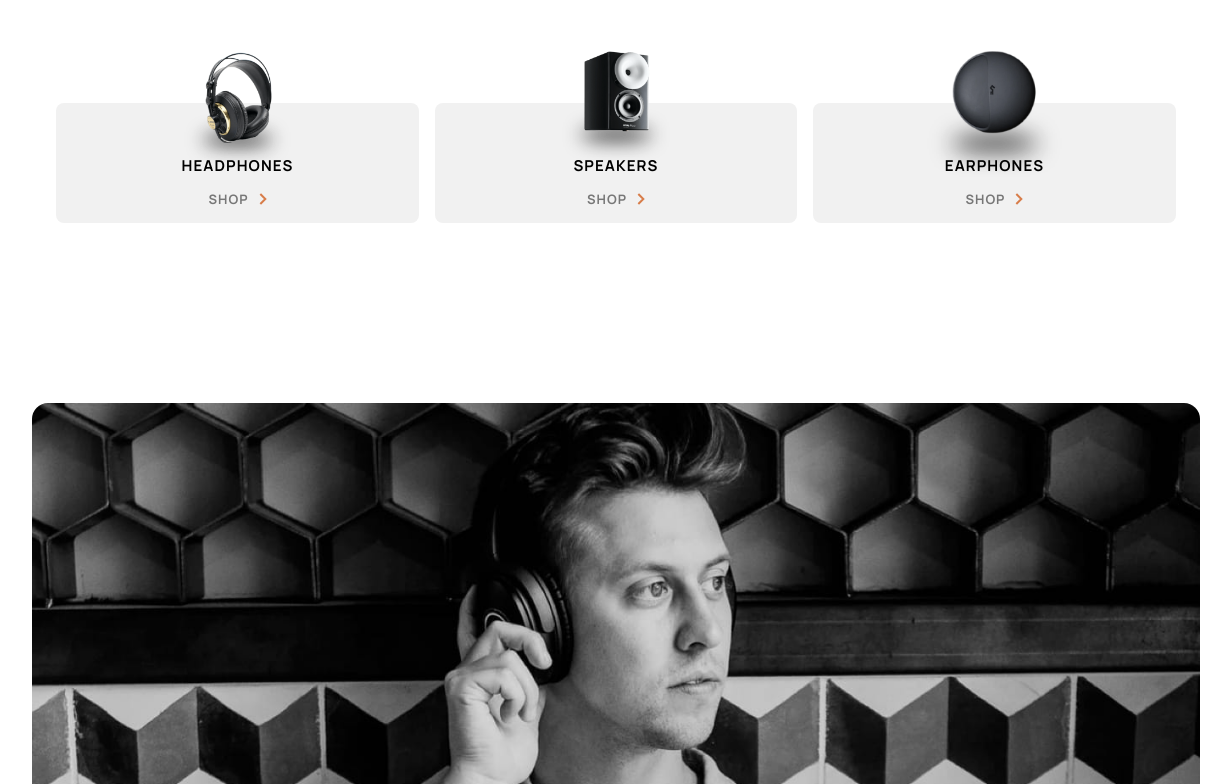
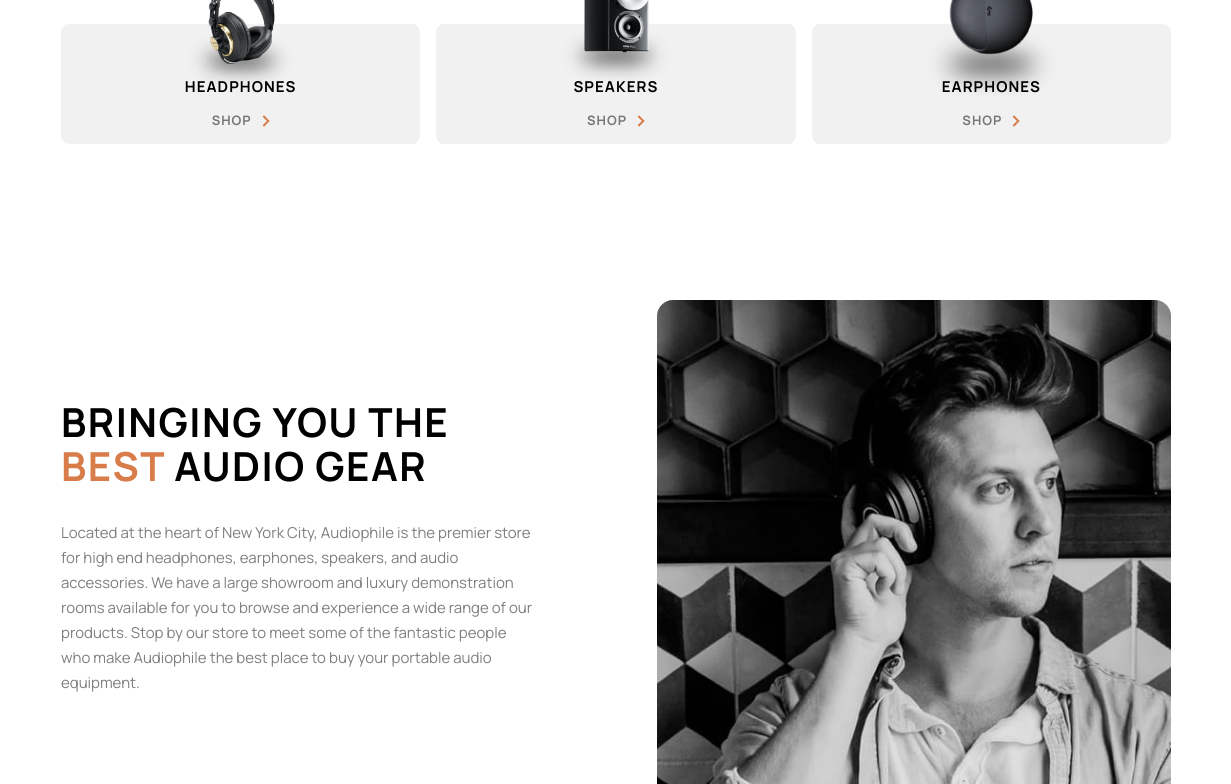
Before and after one commit to russfraze/audiophile-ecommerce-website, a React (Create React App) app: page /speakers in a window 1536 px wide. Shown: the part 3240-4024 px from the top of the page, without its empty margins (152-1383 px from the left). Built offline with nearby package versions, Linux system fonts and the light colour scheme.

Commit message:
Mark2 prod page desktop finish

```diff
--- a/src/components/BestAudio.js
+++ b/src/components/BestAudio.js
@@ -1,6 +1,7 @@
 import styles from './BestAudio.module.css'
 import bestGear from '../assets/shared/mobile/image-best-gear.jpg'
 import bestGearTab from '../assets/shared/tablet/image-best-gear.jpg'
+import bestGearDesk from '../assets/shared/desktop/image-best-gear.jpg'
 
 
 function BestAudio() {
@@ -9,6 +10,7 @@ function BestAudio() {
 
             <div className={styles.bestAudio__image}>
                 <picture>
+                    <source media="(min-width:1440px)" srcset={bestGearDesk} />
                     <source media="(min-width:768px)" srcset={bestGearTab} />
                     <img src={bestGear} />
                 </picture>
--- a/src/components/BestAudio.module.css
+++ b/src/components/BestAudio.module.css
@@ -35,5 +35,23 @@
 }
 
 @media (min-width: 1440px) {
+    .bestAudio {
+        display: flex;
+        flex-direction: row-reverse;
+        gap: 120px;
+    }
+
+    .bestAudio__image {
+
+    }
+
+    .bestAudio__text {
+        display: flex;
+        align-items: flex-start;
+        text-align: start;
+        width: 500px;
+        padding: 100px 0;
+
+    }
 
 }
--- a/src/components/Categories.js
+++ b/src/components/Categories.js
@@ -6,7 +6,7 @@ import ShopBtn from '../UI/ShopBtn'
 
 function Categories() {
     return (
-        <article>
+        <article className={styles.categories}>
                 <div className={styles.container}>
                     <div className={`${styles.headphones} ${'bG_grey'} ${'flex_group_column'}`}>
                         <img className={styles.headphonesImage} src={headphonesOne} />
--- a/src/components/Categories.module.css
+++ b/src/components/Categories.module.css
@@ -97,13 +97,13 @@
 @media (min-width: 768px) {
 
 
-    article {
+    .categories {
         display: grid;
         grid-template-columns: 1fr 1fr 1fr;
         grid-template-rows: 1;
         width: 100;
         gap: 1rem;
-        padding: 1.5rem;
+        /* padding: 1.5rem; */
     }
 
     .container {
--- a/src/index.css
+++ b/src/index.css
@@ -127,39 +127,21 @@ body {
   font-weight: var(--fw-regular);
   line-height: 25px;
   color: var(--clr-dark-grey);
+
+  /* display: flex;
+  flex-direction: row;
+  align-items: center;
+  justify-content: center;
+
+  flex-wrap: wrap; */
+
 }
-
-/* Tablet */
-
-@media (min-width: 768px) {
-
-
-  main {
-    display: flex;
-    flex-direction: column;
-    padding: 2.5rem;
-    gap: 1.5rem;
-
-  }
-
-
-  h3 {
-    font-size: 32px;
-    line-height: 36px;
-    letter-spacing: 1.15px;
-    text-transform: uppercase;
-  }
-
-  h6 {
-    font-size: 15px;
-    letter-spacing: 1.07px;
-    text-transform: uppercase;
-  }
 
 
 
 
-}
+
+
 
 
 /* Mobile */
@@ -203,8 +185,51 @@ body {
 }
 
 
+/* Tablet */
+
+@media (min-width: 768px) {
 
 
+  main {
+    display: flex;
+    flex-direction: column;
+    padding: 2.5rem;
+    gap: 1.5rem;
+
+  }
+
+
+  h3 {
+    font-size: 32px;
+    line-height: 36px;
+    letter-spacing: 1.15px;
+    text-transform: uppercase;
+  }
+
+  h6 {
+    font-size: 15px;
+    letter-spacing: 1.07px;
+    text-transform: uppercase;
+  }
+
+
+
+
+}
+
+
+
+
+/* Desktop  */
+
+@media (min-width: 1440px) {
+  main {
+    padding: 60px 0;
+    max-width: 1110px;
+    margin: auto;
+  }
+
+}
 
 
 
@@ -214,9 +239,7 @@ body {
 
 /* Utilities */
 
-main {
-  padding: 0 12vw;
-}
+
 
 .flex_group {
   display: flex;
--- a/src/pages/Home.module.css
+++ b/src/pages/Home.module.css
@@ -271,7 +271,7 @@ article {
         grid-template-rows: 1;
         width: 100;
         gap: 1rem;
-        padding: 1.5rem;
+        /* padding: 1.5rem; */
     }
 
     .container {
--- a/src/pages/Mark2.js
+++ b/src/pages/Mark2.js
@@ -17,6 +17,9 @@ import zx7 from '../assets/shared/mobile/image-zx9-speaker.jpg'
 import markITab from '../assets/shared/tablet/image-xx99-mark-one-headphones.jpg'
 import xx59Tab from '../assets/shared/tablet/image-xx59-headphones.jpg'
 import zx7Tab from '../assets/shared/tablet/image-zx9-speaker.jpg'
+import markIDesk from '../assets/shared/desktop/image-xx99-mark-one-headphones.jpg'
+import xx59Desk from '../assets/shared/desktop/image-xx59-headphones.jpg'
+import zx7Desk from '../assets/shared/desktop/image-zx9-speaker.jpg'
 import Button from '../UI/Button'
 import NumberButton from '../UI/NumberButton'
 import Categories from '../components/Categories'
@@ -36,7 +39,7 @@ function Mark2() {
 
                 <div className={styles.addToCart}>
                     <p className='overline coral'>new product</p>
-                    <h4 className='black'>XX99 Mark II Headphones</h4>
+                    <h2 className='black'>XX99 Mark II Headphones</h2>
                     <p className='black50'>The new XX99 Mark II headphones is the pinnacle of pristine audio.
                     It redefines your premium headphone experience by reproducing the
                     balanced depth and precision of studio-quality sound.
@@ -131,6 +134,7 @@ function Mark2() {
                 <div className={styles.alsoLike__products}>
                     <div className={styles.alsoLike__product}>
                         <picture>
+                            <source media="(min-width:1440px)" srcset={markIDesk} />
                             <source media="(min-width:768px)" srcset={markITab} />
                             <img className='card' src={markI} />
                         </picture>
@@ -140,6 +144,7 @@ function Mark2() {
 
                     <div className={styles.alsoLike__product}>
                         <picture>
+                            <source media="(min-width:1440px)" srcset={xx59Desk} />
                             <source media="(min-width:768px)" srcset={xx59Tab} />
                             <img className='card' src={xx59} />
                         </picture>
@@ -149,6 +154,7 @@ function Mark2() {
 
                     <div className={styles.alsoLike__product}>
                         <picture>
+                            <source media="(min-width:1440px)" srcset={zx7Desk} />
                             <source media="(min-width:768px)" srcset={zx7Tab} />
                             <img className='card' src={zx7} />
                         </picture>
--- a/src/pages/Mark2.module.css
+++ b/src/pages/Mark2.module.css
@@ -140,6 +140,14 @@ main {
 
 @media (min-width: 1440px) {
 
+    .purchaseInfo {
+        gap: 6rem;
+    }
+
+    .addToCart {
+        width: 60vw;
+    }
+
     .productDetails {
         display: flex;
         gap: 7rem;
@@ -149,7 +157,7 @@ main {
 
     .features {
         padding: 0;
-        width: 50%
+        width: 57%
     }
 
     .inBox {
```
